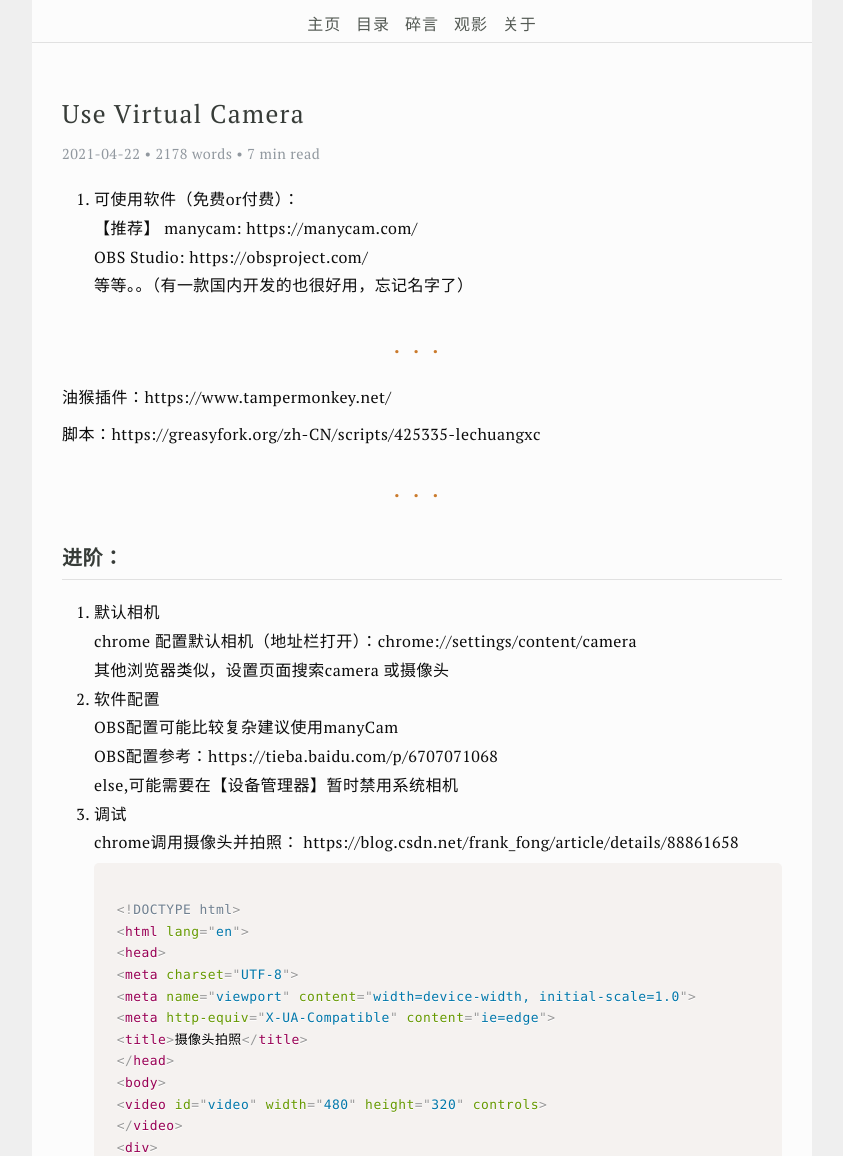
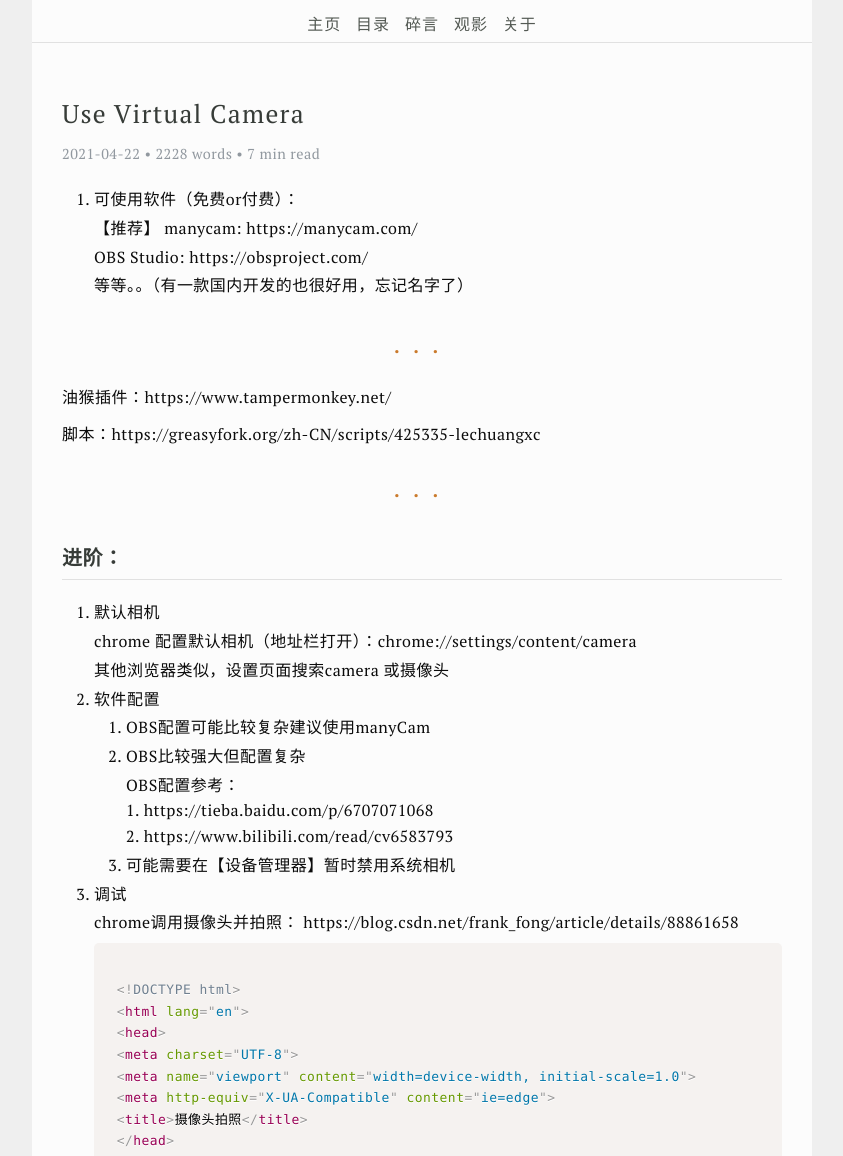
Before and after one commit to xx025/xx025.github.com, a Jekyll site: the page built from posts/essay/_posts/2021-04-22-use-virtual-camera.md, in a window 1280 px wide and 1400 px high, cut to the strip 244-1400 px from the top of the window. Shown: the whole strip, without its empty margins (218-1061 px from the left). Built offline with Jekyll 4.4.1, drawn with Linux system fonts in a browser that asks for light colours; our own code applies the rules of GitHub Pages for plain Markdown files; a script that is not in the unit is left out; comment, search, counter and statistics services are not loaded.

Commit message:
Update 2021-04-22-use-virtual-camera.md

```diff
--- a/posts/essay/_posts/2021-04-22-use-virtual-camera.md
+++ b/posts/essay/_posts/2021-04-22-use-virtual-camera.md
@@ -29,11 +29,16 @@
 2. 软件配置
 
 
-    OBS配置可能比较复杂建议使用manyCam
+    1. OBS配置可能比较复杂建议使用manyCam
 
-    OBS配置参考：https://tieba.baidu.com/p/6707071068
+    2. OBS比较强大但配置复杂
 
-    else,可能需要在【设备管理器】暂时禁用系统相机
+        OBS配置参考：
+            1. https://tieba.baidu.com/p/6707071068
+            2. https://www.bilibili.com/read/cv6583793
+
+
+    3. 可能需要在【设备管理器】暂时禁用系统相机
 
 
 3. 调试
```
